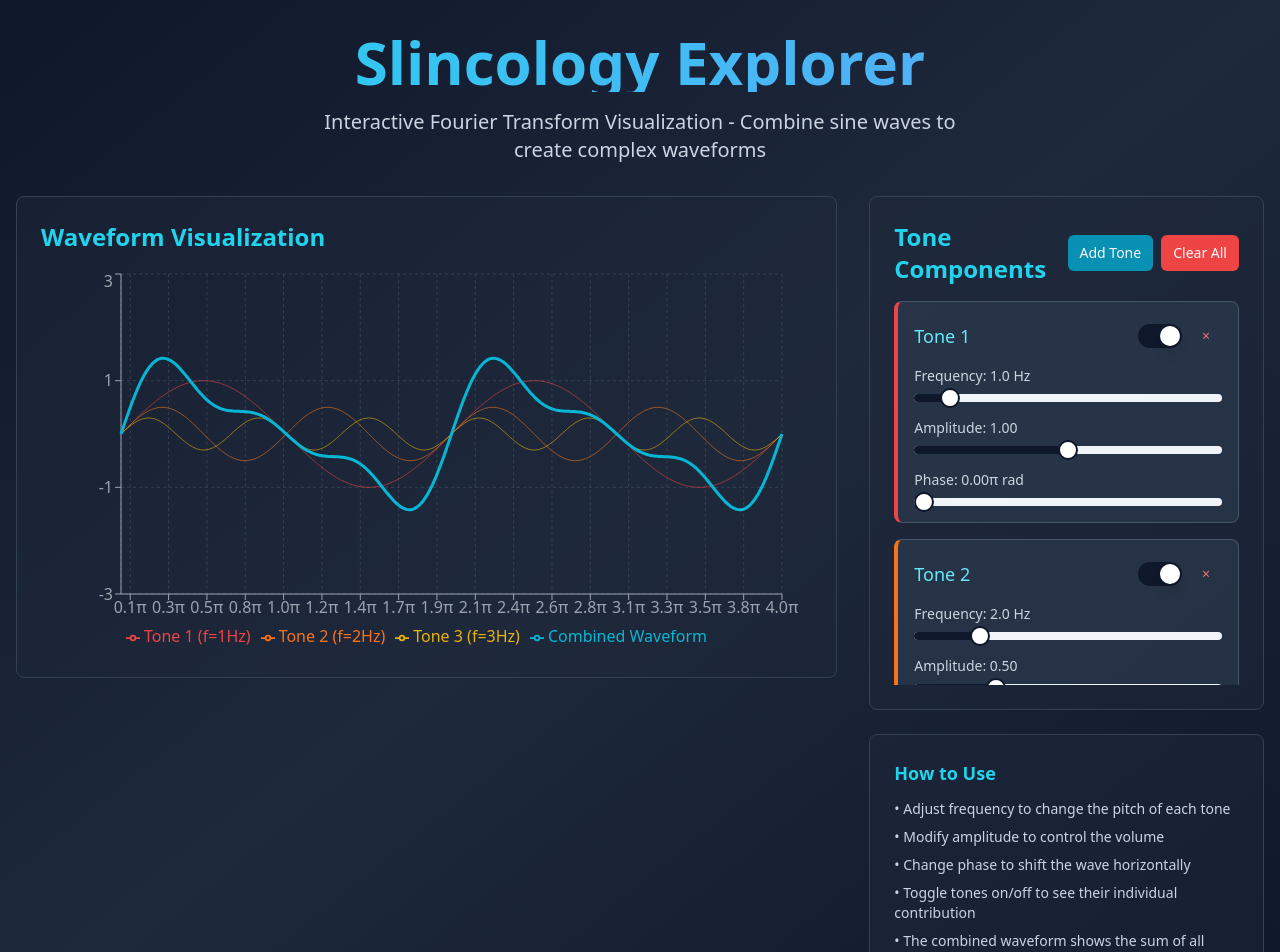
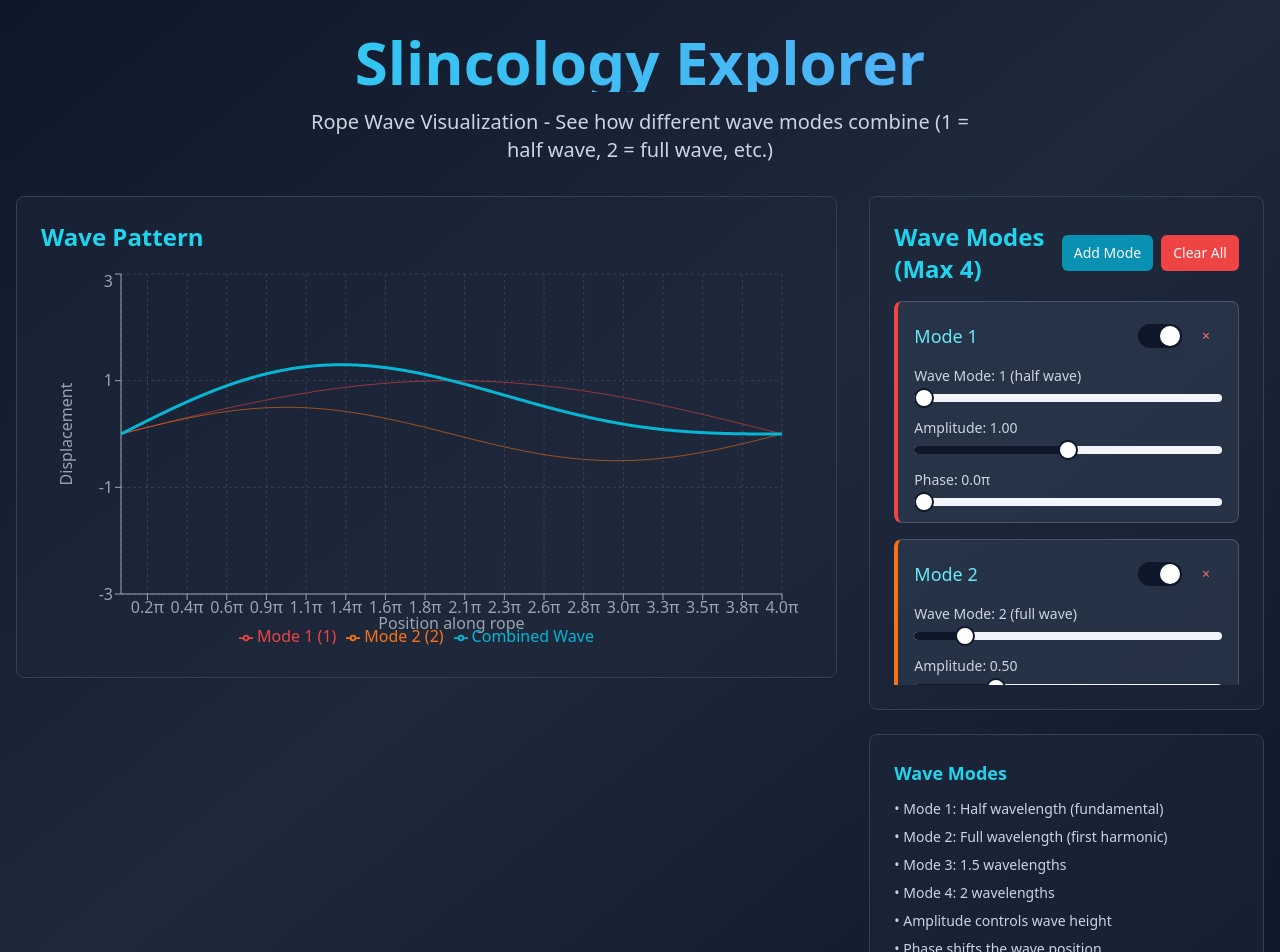
Before and after one commit to snoboll/slincology-waveform-wizard, a React (Vite) app: page / in a window 1280 px wide. Shown: the top 952 px of the page. Built offline with nearby package versions, Linux system fonts and the light colour scheme.

Commit message:
Refactor: Simplify and limit tone options
Simplify the tone input to use whole numbers representing wavelengths, limit to 4 tones.

```diff
--- a/src/components/ToneControl.tsx
+++ b/src/components/ToneControl.tsx
@@ -18,18 +18,15 @@ export const ToneControl: React.FC<ToneControlProps> = ({ tone, index, onUpdate,
   const colors = [
     'border-l-red-500',
     'border-l-orange-500',
-    'border-l-yellow-500',
     'border-l-green-500',
     'border-l-blue-500',
-    'border-l-violet-500',
-    'border-l-pink-500',
   ];
 
   return (
     <Card className={`bg-slate-700/50 border-slate-600 border-l-4 ${colors[index % colors.length]} p-4`}>
       <div className="flex justify-between items-center mb-3">
         <h3 className="text-lg font-medium text-cyan-300">
-          Tone {index + 1}
+          Mode {index + 1}
         </h3>
         <div className="flex items-center gap-2">
           <Switch
@@ -48,17 +45,17 @@ export const ToneControl: React.FC<ToneControlProps> = ({ tone, index, onUpdate,
       </div>
 
       <div className="space-y-4">
-        {/* Frequency Control */}
+        {/* Frequency Control - Whole numbers only */}
         <div>
           <Label className="text-sm text-slate-300 mb-2 block">
-            Frequency: {tone.frequency.toFixed(1)} Hz
+            Wave Mode: {tone.frequency} {tone.frequency === 1 ? '(half wave)' : tone.frequency === 2 ? '(full wave)' : `(${tone.frequency/2} waves)`}
           </Label>
           <Slider
             value={[tone.frequency]}
-            onValueChange={(value) => onUpdate({ frequency: value[0] })}
-            min={0.1}
-            max={10}
-            step={0.1}
+            onValueChange={(value) => onUpdate({ frequency: Math.round(value[0]) })}
+            min={1}
+            max={8}
+            step={1}
             className="w-full"
           />
         </div>
@@ -73,7 +70,7 @@ export const ToneControl: React.FC<ToneControlProps> = ({ tone, index, onUpdate,
             onValueChange={(value) => onUpdate({ amplitude: value[0] })}
             min={0}
             max={2}
-            step={0.01}
+            step={0.1}
             className="w-full"
           />
         </div>
@@ -81,14 +78,14 @@ export const ToneControl: React.FC<ToneControlProps> = ({ tone, index, onUpdate,
         {/* Phase Control */}
         <div>
           <Label className="text-sm text-slate-300 mb-2 block">
-            Phase: {(tone.phase / Math.PI).toFixed(2)}π rad
+            Phase: {(tone.phase / Math.PI).toFixed(1)}π
           </Label>
           <Slider
             value={[tone.phase]}
             onValueChange={(value) => onUpdate({ phase: value[0] })}
             min={0}
             max={2 * Math.PI}
-            step={0.01}
+            step={0.1}
             className="w-full"
           />
         </div>
--- a/src/components/TonePanel.tsx
+++ b/src/components/TonePanel.tsx
@@ -13,8 +13,8 @@ export const TonePanel: React.FC<TonePanelProps> = ({ tones, onUpdateTone, onRem
   if (tones.length === 0) {
     return (
       <div className="text-center py-8 text-slate-400">
-        <p>No tones added yet.</p>
-        <p className="text-sm mt-2">Click "Add Tone" to get started!</p>
+        <p>No wave modes added yet.</p>
+        <p className="text-sm mt-2">Click "Add Mode" to get started!</p>
       </div>
     );
   }
--- a/src/components/WaveformVisualization.tsx
+++ b/src/components/WaveformVisualization.tsx
@@ -9,22 +9,23 @@ interface WaveformVisualizationProps {
 
 export const WaveformVisualization: React.FC<WaveformVisualizationProps> = ({ tones }) => {
   const data = useMemo(() => {
-    const points = 500;
-    const maxTime = 4 * Math.PI; // Show 2 full periods of fundamental frequency
-    const timeStep = maxTime / points;
+    const points = 400;
+    const maxLength = 4 * Math.PI; // Show rope length
+    const step = maxLength / points;
 
     const result = [];
 
     for (let i = 0; i <= points; i++) {
-      const t = i * timeStep;
-      const dataPoint: any = { t };
+      const x = i * step;
+      const dataPoint: any = { x };
 
-      // Calculate individual tones
+      // Calculate individual wave modes
       let combinedValue = 0;
       tones.forEach((tone, index) => {
         if (tone.enabled) {
-          const value = tone.amplitude * Math.sin(tone.frequency * t + tone.phase);
-          dataPoint[`tone${index}`] = value;
+          // For rope waves: sin(n * π * x / L) where n is the mode number
+          const value = tone.amplitude * Math.sin((tone.frequency * Math.PI * x / maxLength) + tone.phase);
+          dataPoint[`mode${index}`] = value;
           combinedValue += value;
         }
       });
@@ -39,11 +40,8 @@ export const WaveformVisualization: React.FC<WaveformVisualizationProps> = ({ to
   const colors = [
     '#ef4444', // red
     '#f97316', // orange
-    '#eab308', // yellow
     '#22c55e', // green
     '#3b82f6', // blue
-    '#8b5cf6', // violet
-    '#ec4899', // pink
   ];
 
   return (
@@ -52,24 +50,29 @@ export const WaveformVisualization: React.FC<WaveformVisualizationProps> = ({ to
         <LineChart data={data} margin={{ top: 5, right: 30, left: 20, bottom: 5 }}>
           <CartesianGrid strokeDasharray="3 3" stroke="#374151" />
           <XAxis
-            dataKey="t"
+            dataKey="x"
             stroke="#9ca3af"
             tickFormatter={(value) => (value / Math.PI).toFixed(1) + 'π'}
+            label={{ value: 'Position along rope', position: 'insideBottom', offset: -5, style: { textAnchor: 'middle', fill: '#9ca3af' } }}
           />
-          <YAxis stroke="#9ca3af" domain={[-3, 3]} />
+          <YAxis
+            stroke="#9ca3af"
+            domain={[-3, 3]}
+            label={{ value: 'Displacement', angle: -90, position: 'insideLeft', style: { textAnchor: 'middle', fill: '#9ca3af' } }}
+          />
           <Legend />
 
-          {/* Individual tone lines */}
+          {/* Individual wave mode lines */}
           {tones.map((tone, index) =>
             tone.enabled && (
               <Line
-                key={`tone${index}`}
+                key={`mode${index}`}
                 type="monotone"
-                dataKey={`tone${index}`}
+                dataKey={`mode${index}`}
                 stroke={colors[index % colors.length]}
                 strokeWidth={1}
                 dot={false}
-                name={`Tone ${index + 1} (f=${tone.frequency}Hz)`}
+                name={`Mode ${index + 1} (${tone.frequency})`}
                 strokeOpacity={0.6}
               />
             )
@@ -82,7 +85,7 @@ export const WaveformVisualization: React.FC<WaveformVisualizationProps> = ({ to
             stroke="#06b6d4"
             strokeWidth={3}
             dot={false}
-            name="Combined Waveform"
+            name="Combined Wave"
           />
         </LineChart>
       </ResponsiveContainer>
--- a/src/pages/Index.tsx
+++ b/src/pages/Index.tsx
@@ -17,10 +17,11 @@ const Index = () => {
   const [tones, setTones] = useState<Tone[]>([
     { id: '1', frequency: 1, amplitude: 1, phase: 0, enabled: true },
     { id: '2', frequency: 2, amplitude: 0.5, phase: 0, enabled: true },
-    { id: '3', frequency: 3, amplitude: 0.3, phase: 0, enabled: true },
   ]);
 
   const addTone = useCallback(() => {
+    if (tones.length >= 4) return; // Limit to 4 tones
+
     const newTone: Tone = {
       id: Date.now().toString(),
       frequency: 1,
@@ -29,7 +30,7 @@ const Index = () => {
       enabled: true,
     };
     setTones(prev => [...prev, newTone]);
-  }, []);
+  }, [tones.length]);
 
   const removeTone = useCallback((id: string) => {
     setTones(prev => prev.filter(tone => tone.id !== id));
@@ -54,7 +55,7 @@ const Index = () => {
             Slincology Explorer
           </h1>
           <p className="text-xl text-slate-300 max-w-2xl mx-auto">
-            Interactive Fourier Transform Visualization - Combine sine waves to create complex waveforms
+            Rope Wave Visualization - See how different wave modes combine (1 = half wave, 2 = full wave, etc.)
           </p>
         </div>
 
@@ -63,7 +64,7 @@ const Index = () => {
           {/* Waveform Visualization */}
           <div className="lg:col-span-2">
             <Card className="bg-slate-800/50 border-slate-700 p-6">
-              <h2 className="text-2xl font-semibold mb-4 text-cyan-400">Waveform Visualization</h2>
+              <h2 className="text-2xl font-semibold mb-4 text-cyan-400">Wave Pattern</h2>
               <WaveformVisualization tones={tones} />
             </Card>
           </div>
@@ -72,14 +73,15 @@ const Index = () => {
           <div className="space-y-6">
             <Card className="bg-slate-800/50 border-slate-700 p-6">
               <div className="flex justify-between items-center mb-4">
-                <h2 className="text-2xl font-semibold text-cyan-400">Tone Components</h2>
+                <h2 className="text-2xl font-semibold text-cyan-400">Wave Modes (Max 4)</h2>
                 <div className="flex gap-2">
                   <Button
                     onClick={addTone}
                     className="bg-cyan-600 hover:bg-cyan-700"
                     size="sm"
+                    disabled={tones.length >= 4}
                   >
-                    Add Tone
+                    Add Mode
                   </Button>
                   <Button
                     onClick={clearAll}
@@ -99,13 +101,14 @@ const Index = () => {
 
             {/* Info Panel */}
             <Card className="bg-slate-800/50 border-slate-700 p-6">
-              <h3 className="text-lg font-semibold mb-3 text-cyan-400">How to Use</h3>
+              <h3 className="text-lg font-semibold mb-3 text-cyan-400">Wave Modes</h3>
               <div className="text-sm text-slate-300 space-y-2">
-                <p>• Adjust frequency to change the pitch of each tone</p>
-                <p>• Modify amplitude to control the volume</p>
-                <p>• Change phase to shift the wave horizontally</p>
-                <p>• Toggle tones on/off to see their individual contribution</p>
-                <p>• The combined waveform shows the sum of all active tones</p>
+                <p>• Mode 1: Half wavelength (fundamental)</p>
+                <p>• Mode 2: Full wavelength (first harmonic)</p>
+                <p>• Mode 3: 1.5 wavelengths</p>
+                <p>• Mode 4: 2 wavelengths</p>
+                <p>• Amplitude controls wave height</p>
+                <p>• Phase shifts the wave position</p>
               </div>
             </Card>
           </div>
```
